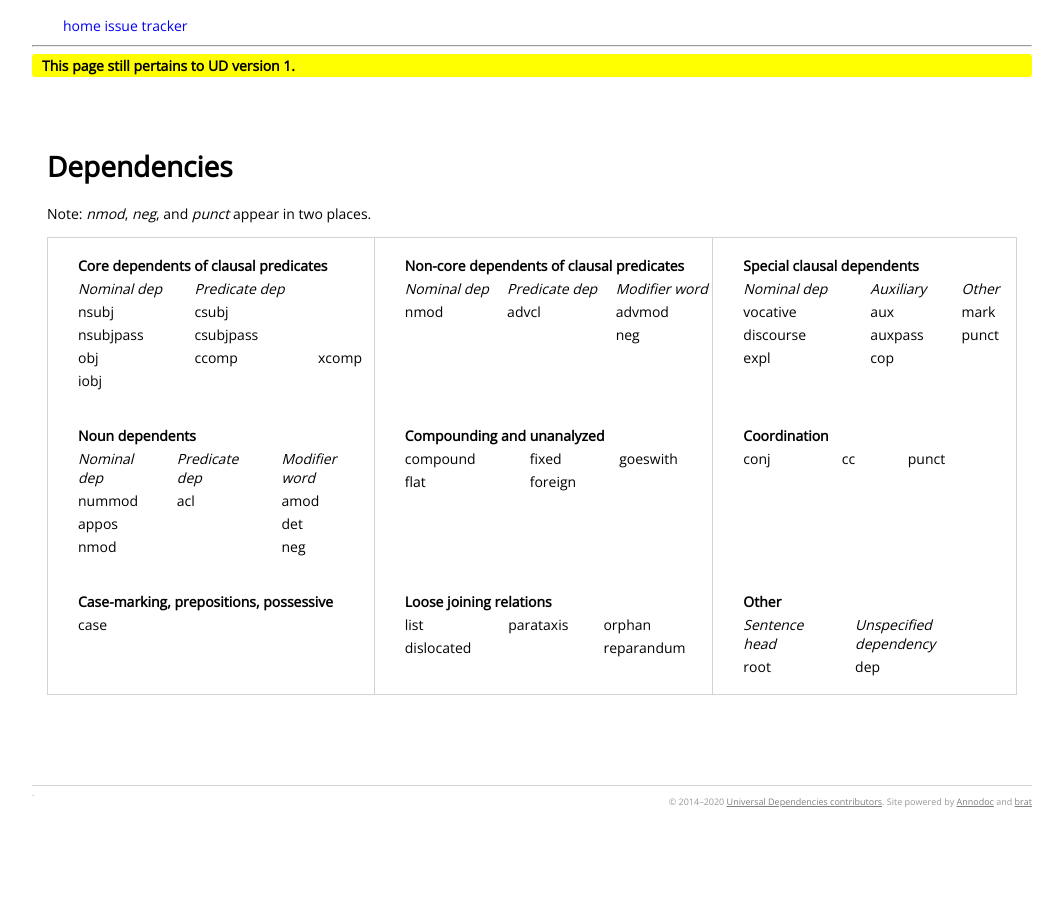
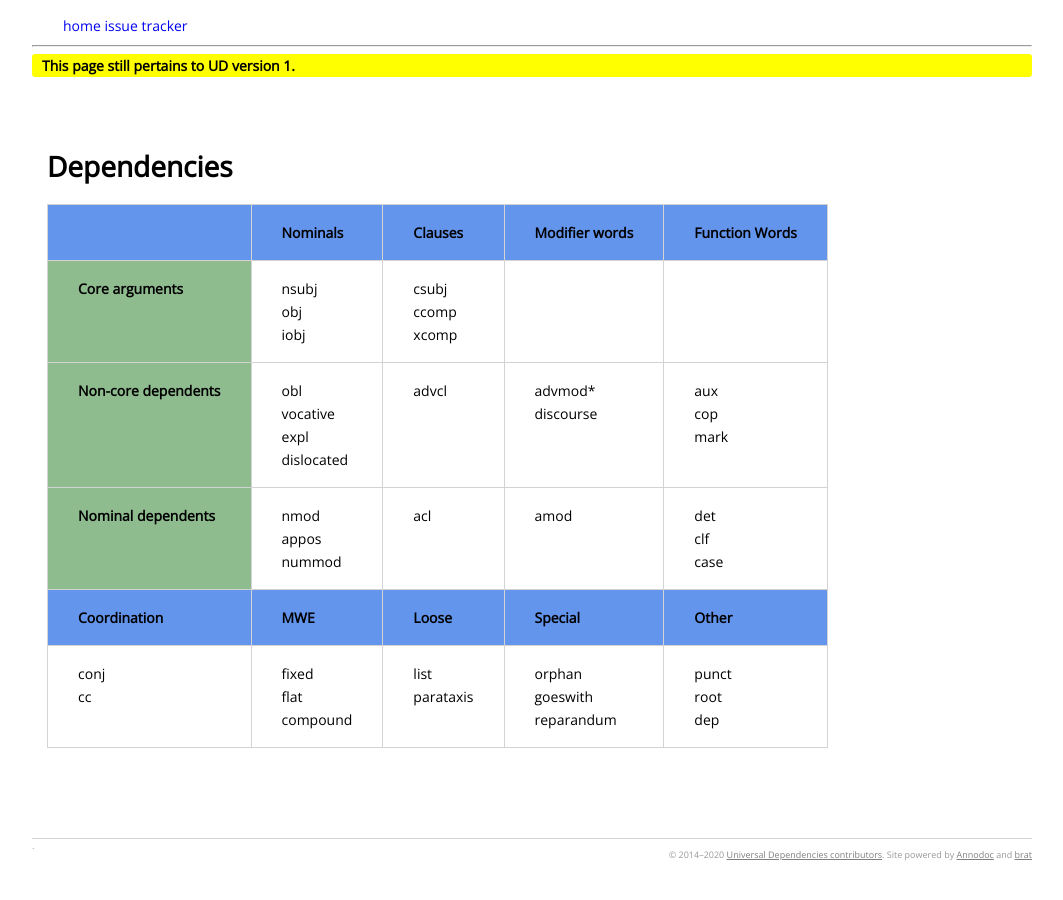
Before and after one commit to udjapanese/docs, a Jekyll site: the page built from _ja/dep-index.md, in a window 1280 px wide. Shown: the whole page, without its empty margins (108-1171 px from the left). Built offline with Jekyll 4.4.1, drawn with Linux system fonts in a browser that asks for light colours; nearby versions of some CDN libraries; comment, search, counter and statistics services are not loaded.

Commit message:
Update ja-dep-table.html

```diff
--- a/_includes/ja-dep-table.html
+++ b/_includes/ja-dep-table.html
@@ -1,178 +1,249 @@
-Note: <i>nmod</i>, <i>neg</i>, and <i>punct</i> appear
-in two places.
 
-<table class="typeindex">
-  <tr>
+<table class="typeindex" border="1">
+  <tr style="background-color:cornflowerblue">
       <td>
-
 	<table class="category">
-	<tr><td colspan="3"><strong>Core dependents of clausal predicates</strong></td></tr>
-	<tr>
-	  <td><i>Nominal dep</i></td>
-	  <td><i>Predicate dep</i></td>
+	  <tr><td><strong></strong></td></tr>
+	</table>
+      </td>
+      <td>
+	<table class="category">
+	  <tr><td><strong>Nominals</strong></td></tr>
+	</table>
+      </td>
+      <td>
+	<table class="category">
+	  <tr><td><strong>Clauses</strong></td></tr>
+	</table>
+      </td>
+      <td>
+	<table class="category">
+	  <tr><td><strong>Modifier words</strong></td></tr>
+	</table>
+      </td>
+      <td>
+	<table class="category">
+	  <tr><td><strong>Function Words</strong></td></tr>
+	</table>
+      </td>
   </tr>
   <tr>
+      <td style="background-color:darkseagreen">
+	<table class="category">
+	  <tr><td><strong>Core arguments</strong></td></tr>
+	</table>
+      </td>
+      <td>
+	<table class="category">
+	  <tr>
 	    <td><a>nsubj</a></td>
-	  <td><a>csubj</a></td>
-	</tr>
-	<tr>
-	  <td><a>nsubjpass</a></td>
-	  <td><a>csubjpass</a></td>
 	  </tr>
 	  <tr>
 	    <td><a>obj</a></td>
-	  <td><a>ccomp</a></td>
-	  <td><a>xcomp</a></td>
 	  </tr>
 	  <tr>
 	    <td><a>iobj</a></td>
 	  </tr>
         </table>
-
       </td>
       <td>
-
 	<table class="category">
-	<tr><td colspan="3"><strong>Non-core dependents of clausal predicates</strong></td></tr>
 	  <tr>
-	  <td><i>Nominal dep</i></td>
-	  <td><i>Predicate dep</i></td>
-	  <td><i>Modifier word</i></td>
+	    <td><a>csubj</a></td>
 	  </tr>
 	  <tr>
-	  <td><a>nmod</a></td>
-	  <td><a>advcl</a></td>
-	  <td><a>advmod</a></td>
+	    <td><a>ccomp</a></td>
 	  </tr>
 	  <tr>
-	  <td>&nbsp;</td>
-	  <td>&nbsp;</td>
-	  <td><a>neg</a></td>
+	    <td><a>xcomp</a></td>
 	  </tr>
         </table>
-
+      </td>
+	  <td></td><td></td>
+  </tr>
+  <tr>
+      <td style="background-color:darkseagreen">
+	<table class="category">
+	  <tr><td><strong>Non-core dependents</strong></td></tr>
+	</table>
       </td>
       <td>
-
 	<table class="category">
-	<tr><td colspan="3"><strong>Special clausal dependents</strong></td></tr>
 	  <tr>
-	  <td><i>Nominal dep</i></td>
-	  <td><i>Auxiliary</i></td>
-	  <td><i>Other</i></td>
+	    <td><a>obl</a></td>
 	  </tr>
 	  <tr>
 	    <td><a>vocative</a></td>
-	  <td><a>aux</a></td>
-	  <td><a>mark</a></td>
+	  </tr>
+	  <tr>
+	    <td><a>expl</a></td>
+	  </tr>
+	  <tr>
+	    <td><a>dislocated</a></td>
+	  </tr>
+        </table>
+      </td>
+      <td>
+	<table class="category">
+	  <tr>
+	    <td><a>advcl</a></td>
+	  </tr>
+        </table>
+      </td>
+      <td>
+	<table class="category">
+	  <tr>
+	    <td><a>advmod</a>*</td>
 	  </tr>
 	  <tr>
 	    <td><a>discourse</a></td>
-	  <td><a>auxpass</a></td>
-	  <td><a>punct</a></td>
+	  </tr>
+        </table>
+      </td>
+      <td>
+	<table class="category">
+	  <tr>
+	    <td><a>aux</a></td>
 	  </tr>
 	  <tr>
-	  <td><a>expl</a></td>
 	    <td><a>cop</a></td>
 	  </tr>
+	  <tr>
+	    <td><a>mark</a></td>
+	  </tr>
         </table>
-
+      </td>
+  </tr>
+  <tr>
+      <td style="background-color:darkseagreen">
+	<table class="category">
+	  <tr><td><strong>Nominal dependents</strong></td></tr>
+	</table>
+      </td>
+      <td>
+	<table class="category">
+	  <tr>
+	    <td><a>nmod</a></td>
+	  </tr>
+	  <tr>
+	    <td><a>appos</a></td>
+	  </tr>
+	  <tr>
+	    <td><a>nummod</a></td>
+	  </tr>
+        </table>
+      </td>
+      <td>
+	<table class="category">
+	  <tr>
+	    <td><a>acl</a></td>
+	  </tr>
+        </table>
+      </td>
+      <td>
+	<table class="category">
+	  <tr>
+	    <td><a>amod</a></td>
+	  </tr>
+        </table>
+      </td>
+      <td>
+	<table class="category">
+	  <tr>
+	    <td><a>det</a></td>
+	  </tr>
+	  <tr>
+	    <td><a>clf</a></td>
+	  </tr>
+	  <tr>
+	    <td><a>case</a></td>
+	  </tr>
+        </table>
+      </td>
+  </tr>
+  <tr style="background-color:cornflowerblue">
+      <td>
+	<table class="category">
+	  <tr><td><strong>Coordination</strong></td></tr>
+	</table>
+      </td>
+      <td>
+	<table class="category">
+	  <tr><td><strong>MWE</strong></td></tr>
+	</table>
+      </td>
+      <td>
+	<table class="category">
+	  <tr><td><strong>Loose</strong></td></tr>
+	</table>
+      </td>
+      <td>
+	<table class="category">
+	  <tr><td><strong>Special</strong></td></tr>
+	</table>
+      </td>
+      <td>
+	<table class="category">
+	  <tr><td><strong>Other</strong></td></tr>
+	</table>
       </td>
   </tr>
   <tr>
       <td>
-
         <table class="category">
-	<tr><td colspan="3"><strong>Noun dependents</strong></td></tr>
 	  <tr>
-	  <td><i>Nominal dep</i></td>
-	  <td><i>Predicate dep</i></td>
-	  <td><i>Modifier word</i></td>
+	    <td><a>conj</a></td>
 	  </tr>
 	  <tr>
-	  <td><a>nummod</a></td>
-	  <td><a>acl</a></td>
-	  <td><a>amod</a></td>
+	    <td><a>cc</a></td>
+	  </tr>
+        </table>
+      </td>
+      <td>
+        <table class="category">
+	<tr>
+	  <td><a>fixed</a></td>
 	</tr>
 	<tr>
-	  <td><a>appos</a></td>
-	  <td>&nbsp;</td>
-	  <td><a>det</a></td>
+	  <td><a>flat</a></td>
 	</tr>
 	<tr>
-	  <td><a>nmod</a></td>
-	  <td>&nbsp;</td>
-	  <td><a>neg</a></td>
+	  <td><a>compound</a></td>
 	</tr>
       </table>
-
     </td>
     <td>
-
       <table class="category">
-	<tr><td colspan="3"><strong>Compounding and unanalyzed</strong></td></tr>
 	<tr>
-	  <td><a>compound</a></td>
-	  <td><a>fixed</a></td>
+	  <td><a>list</a></td>
+	</tr>
+	<tr>
+	  <td><a>parataxis</a></td>
+	</tr>
+      </table>
+    </td>
+    <td>
+      <table class="category">
+	<tr>
+	  <td><a>orphan</a></td>
+	</tr>
+	<tr>
 	  <td><a>goeswith</a></td>
 	</tr>
 	<tr>
-	  <td><a>flat</a></td>
-	  <td><a>foreign</a></td>
+	  <td><a>reparandum</a></td>
 	</tr>
       </table>
-
     </td>
     <td>
-
       <table class="category">
-	<tr><td colspan="3"><strong>Coordination</strong></td></tr>
 	<tr>
-	  <td><a>conj</a></td>
-	  <td><a>cc</a></td>
 	  <td><a>punct</a></td>
-	</tr>
-      </table>
-
-    </td>
-  </tr>
-  <tr>
-    <td>
-
-      <table class="category">
-	<tr><td colspan="3"><strong>Case-marking, prepositions, possessive</strong></td></tr>
-	<tr>
-	  <td><a>case</a></td>
-	</tr>
-      </table>
-
-    </td>
-    <td>
-
-      <table class="category">
-	<tr><td colspan="3"><strong>Loose joining relations</strong></td></tr>
-	<tr>
-	  <td><a>list</a></td>
-	  <td><a>parataxis</a></td>
-	  <td><a>orphan</a></td>
-	</tr>
-	<tr>
-	  <td><a>dislocated</a></td>
-	  <td></td><td><a>reparandum</a></td>
-	</tr>
-      </table>
-
-    </td>
-    <td>
-
-      <table class="category">
-	<tr><td colspan="3"><strong>Other</strong></td></tr>
-	<tr>
-	  <td><i>Sentence head</i></td>
-	  <td colspan="2"><i>Unspecified dependency</i></td>
 	</tr>
 	<tr>
 	  <td><a>root</a></td>
+	</tr>
+	<tr>
 	  <td><a>dep</a></td>
 	</tr>
       </table>
```
Lines whose indentation alone changed are shown as unchanged.
